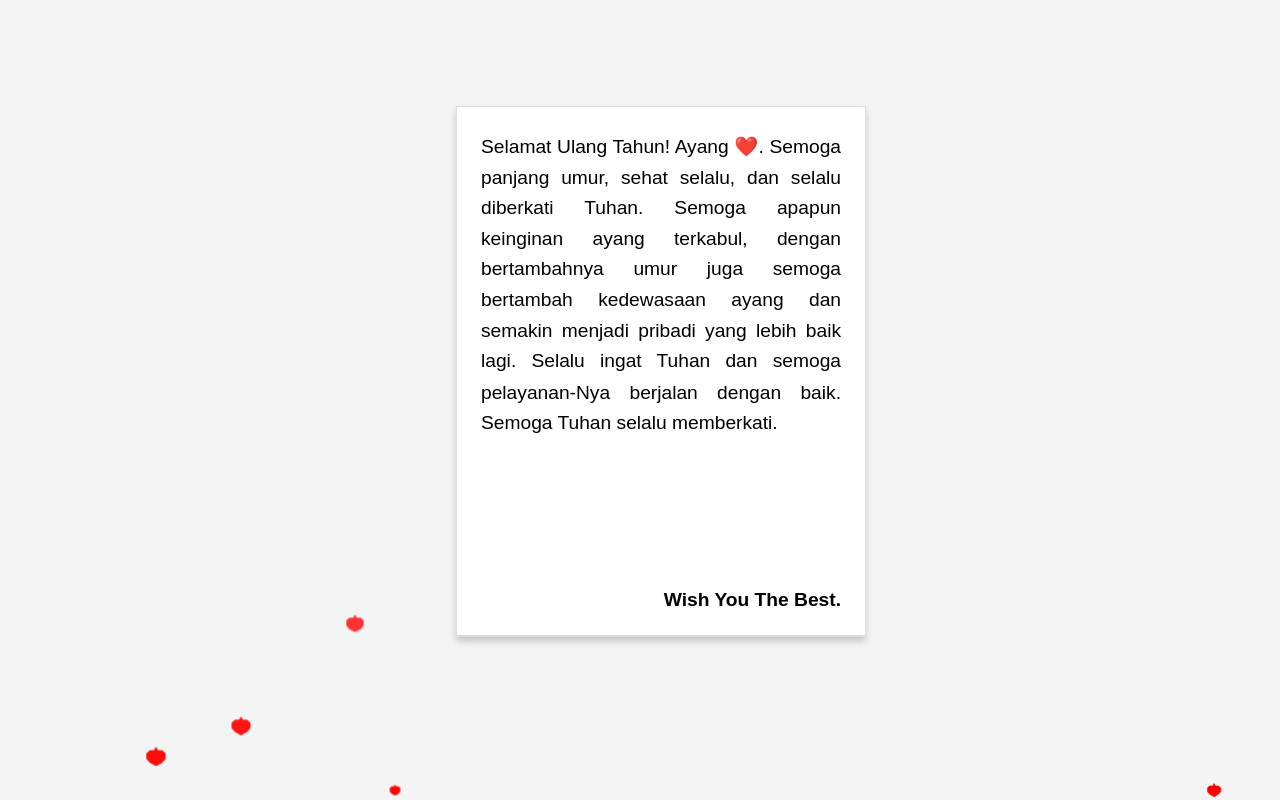
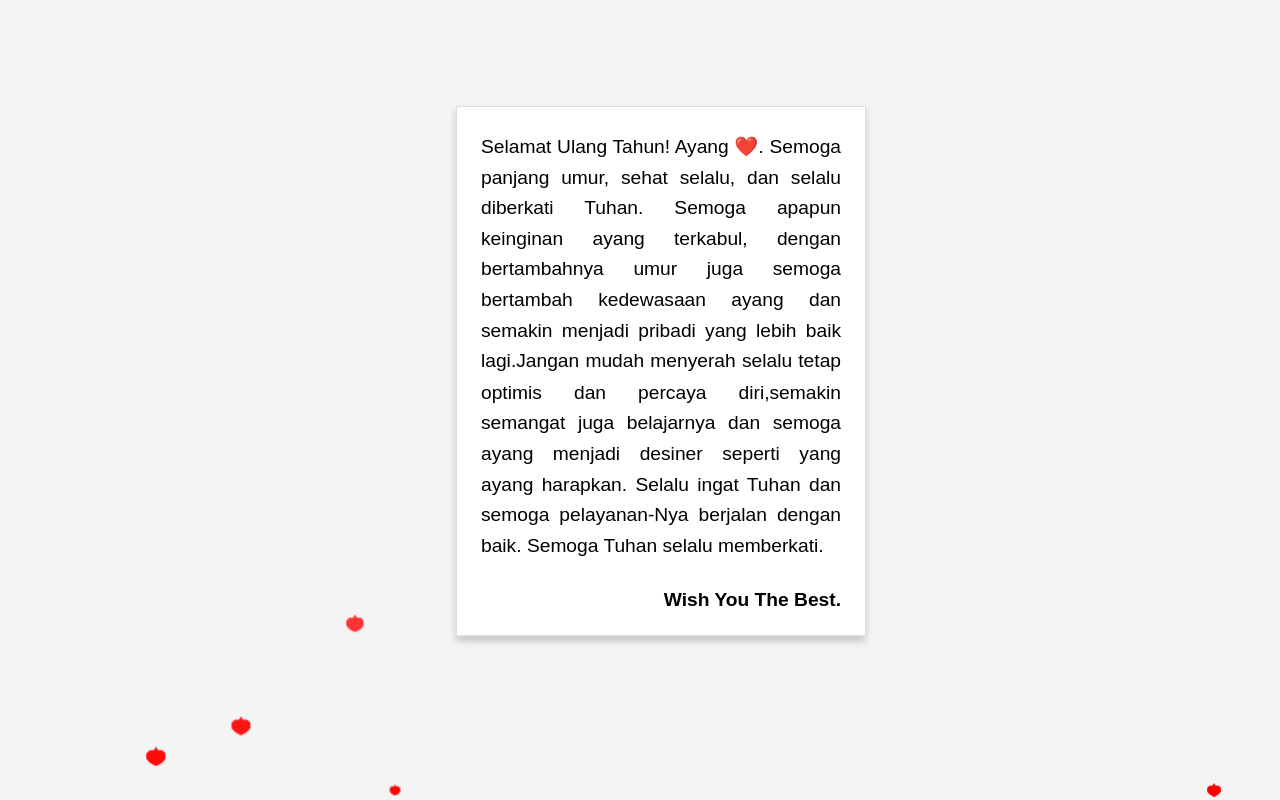
Before and after one commit to DanielBantjin/Ulang-Tahun, a plain HTML site: page index.html in a window 1280 px wide. Both pictures are taken after a click on the element 640 px from the left and 400 px from the top of the page. Drawn offline with Linux system fonts and the light colour scheme.

Commit message:
Second Commit

```diff
--- a/index.html
+++ b/index.html
@@ -12,10 +12,14 @@
         <div class="top-flap"></div>
         <div class="letter">
           <p>
-            Selamat Ulang Tahun! Ayang ❤️. Semoga panjang umur, sehat selalu, dan selalu diberkati Tuhan.
-            Semoga apapun keinginan ayang terkabul, dengan bertambahnya umur juga semoga bertambah
-            kedewasaan ayang dan semakin menjadi pribadi yang lebih baik lagi. Selalu ingat Tuhan dan
-            semoga pelayanan-Nya berjalan dengan baik. Semoga Tuhan selalu memberkati.
+            Selamat Ulang Tahun! Ayang ❤️. Semoga panjang umur, sehat selalu,
+            dan selalu diberkati Tuhan. Semoga apapun keinginan ayang terkabul,
+            dengan bertambahnya umur juga semoga bertambah kedewasaan ayang dan
+            semakin menjadi pribadi yang lebih baik lagi.Jangan mudah menyerah
+            selalu tetap optimis dan percaya diri,semakin semangat juga
+            belajarnya dan semoga ayang menjadi desiner seperti yang ayang
+            harapkan. Selalu ingat Tuhan dan semoga pelayanan-Nya berjalan
+            dengan baik. Semoga Tuhan selalu memberkati.
           </p>
           <div class="footer">Wish You The Best.</div>
         </div>
```
